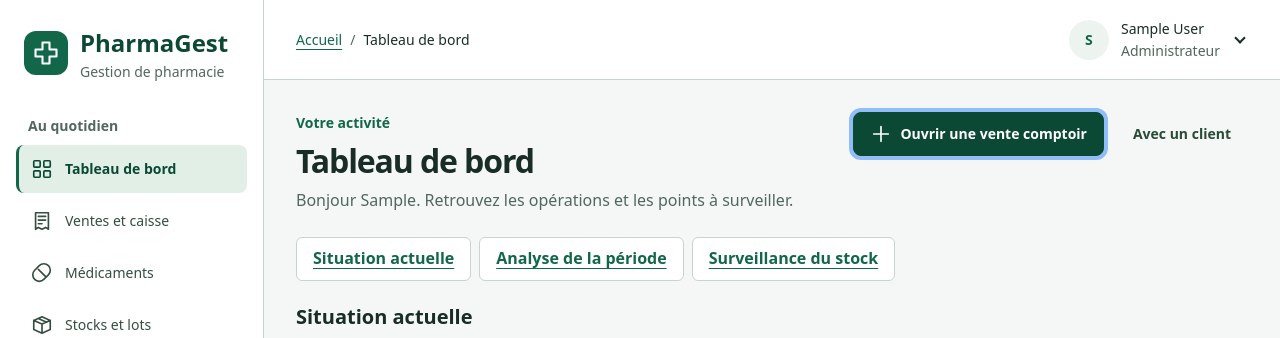
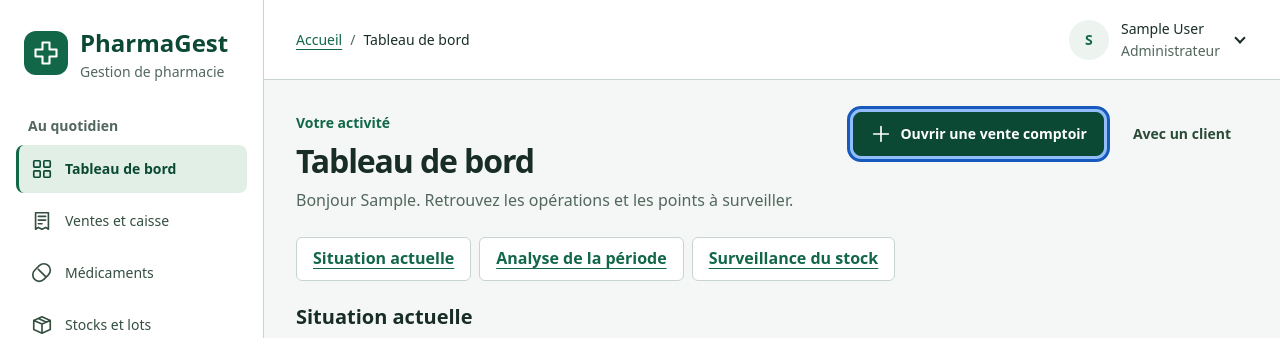
Before and after one commit to Hans641/Pharmacie, a Django app: page / in a window 1280 px wide, with the restyled element focused. Shown: the top 338 px of the page. Run offline with Django 5.2, Linux system fonts and the light colour scheme; the visitor is signed in with stand-in values (Sample User, id 1); data comes from the database, SQL or seed files in the repository; data that the repository does not hold is empty; some libraries are stand-ins or nearby versions.

Commit message:
fix(ui): rétablir le contour de focus des boutons

```diff
--- a/static/css/app.css
+++ b/static/css/app.css
@@ -82,6 +82,9 @@ button, input, select, textarea { font: inherit; }
 button { cursor: pointer; }
 button, a, input, select, textarea, summary { touch-action: manipulation; }
 :focus-visible { outline: 3px solid var(--focus); outline-offset: 3px; }
+/* La règle Bootstrap .btn:focus-visible supprime l’outline générique.
+   Même spécificité, après Bootstrap : contour commun aux boutons et aux liens. */
+.btn:focus-visible { outline: 3px solid var(--focus); outline-offset: 3px; }
 [hidden] { display: none !important; }
 small, .helptext, .muted, .panel-note { font-size: var(--text-sm); color: var(--muted); }
 small { display: block; }
```
